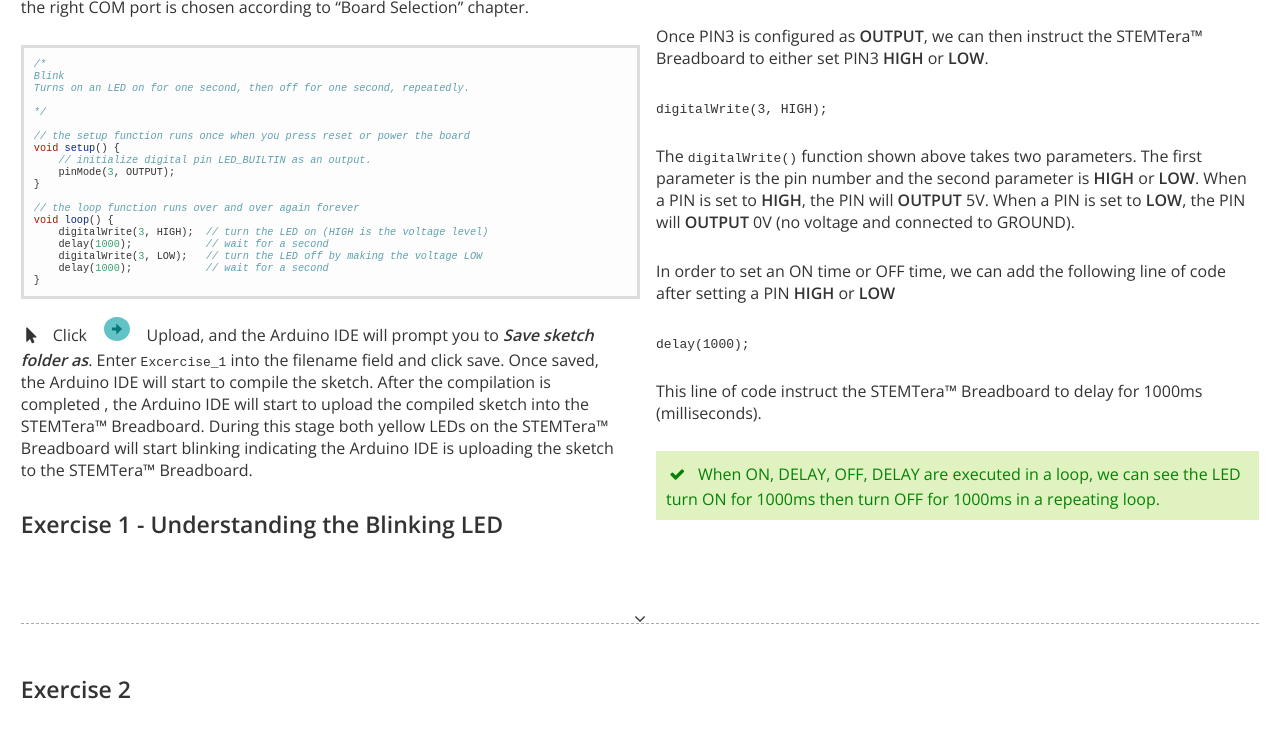
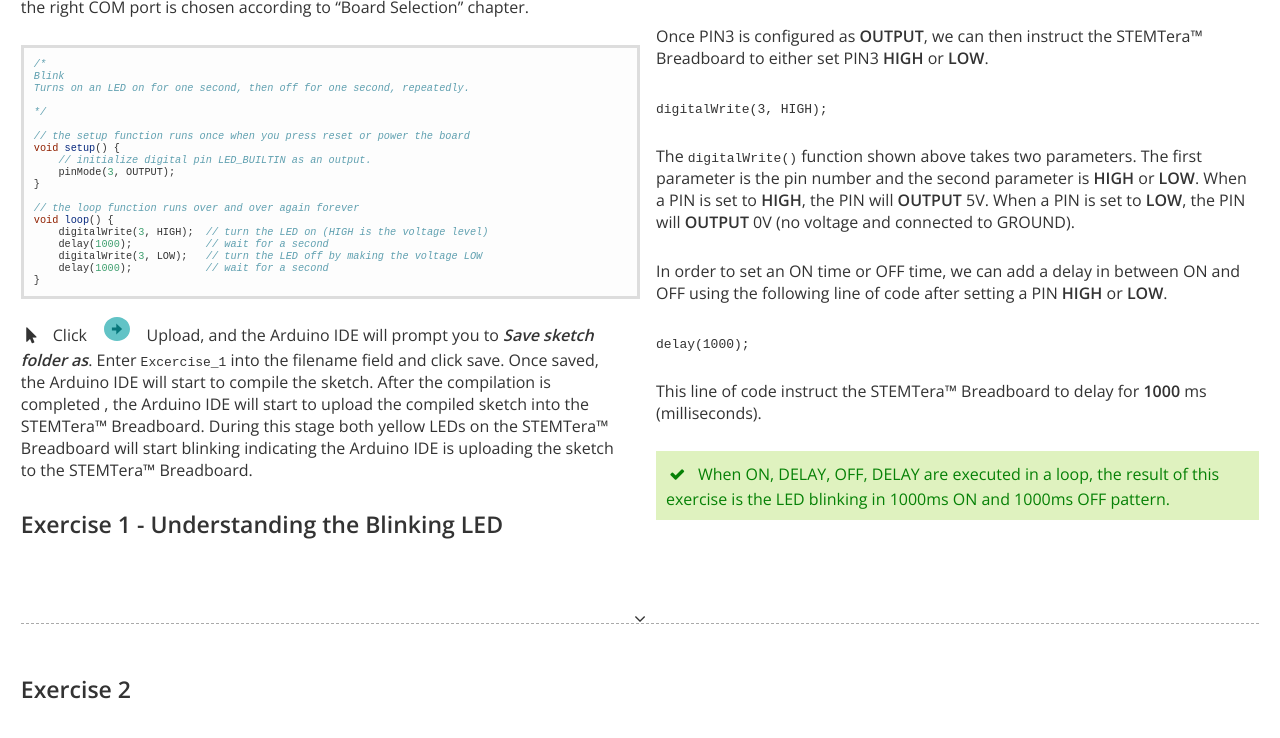
Before and after one commit to STEMTera/stemtera.github.io, a Jekyll site: the page built from en/begin/index.html, in a window 1280 px wide and 900 px high, scrolled down 16366 px. Shown: the top 738 px of the window. Built offline with Jekyll 4.4.1, drawn with Linux system fonts in a browser that asks for light colours; nearby versions of some CDN libraries.

Commit message:
corrected type for exercise 1

```diff
--- a/en/begin/_posts/2000-04-02-exercise-1-sketch.md
+++ b/en/begin/_posts/2000-04-02-exercise-1-sketch.md
@@ -56,11 +56,11 @@
 
 The `digitalWrite()` function shown above takes two parameters. The first parameter is the pin number and the second parameter is **HIGH** or **LOW**. When a PIN is set to **HIGH**, the PIN will **OUTPUT** 5V. When a PIN is set to **LOW**, the PIN will **OUTPUT** 0V (no voltage and connected to GROUND).
 
-In order to set an ON time or OFF time, we can add the following line of code after setting a PIN **HIGH** or **LOW**
+In order to set an ON time or OFF time, we can add a delay in between ON and OFF using the following line of code after setting a PIN **HIGH** or **LOW**.
 
 `delay(1000);`
 
-This line of code instruct the (STMB) to delay for 1000ms (milliseconds).
+This line of code instruct the (STMB) to delay for **1000** ms (milliseconds).
 
-When ON, DELAY, OFF, DELAY are executed in a loop, we can see the LED turn ON for 1000ms then turn OFF for 1000ms in a repeating loop.
+When ON, DELAY, OFF, DELAY are executed in a loop, the result of this exercise is the LED blinking in 1000ms ON and 1000ms OFF pattern.
 {: .success }
```
